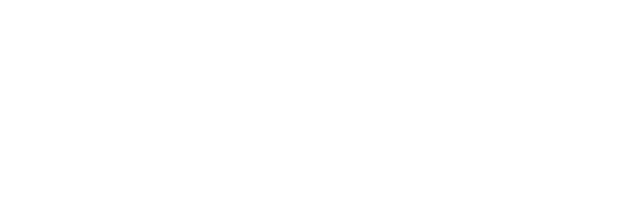
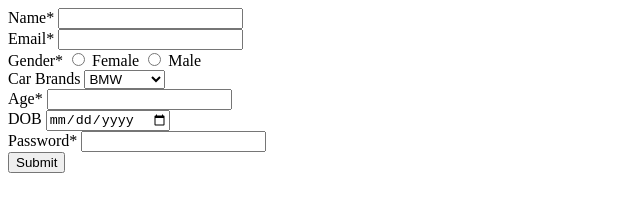
Before and after one commit to acciojob/signup-form-car-sayalikadam25, a website: page main.html in a window 1280 px wide. Shown: the whole page, without its empty margins (0-640 px from the left). Drawn offline with Linux system fonts and the light colour scheme.

Commit message:
created a submission

```diff
--- a/main.html
+++ b/main.html
@@ -8,6 +8,44 @@
 
 <body>
 	<!-- the entire body must be written by student -->
+	<form method="post">
+		<div>
+			<label for="name">Name*</label>
+			<input type="text" id="name" required>
+		</div>
+		<div>
+			<label for="email">Email*</label>
+			<input type="email" id="email" required>
+		</div>
+		<div>
+			<label for="gender">Gender*</label>
+			<input type="radio" id="Female" name="gender" value="Female" required>
+		    <label for="Female">Female</label>
+			<input type="radio" id="Male" name="gender" value="Male" required>
+		    <label for="Male">Male</label>
+		</div>
+		<div>
+			<label for="cars">Car Brands</label>
+			<select id="cars">
+			<option>BMW</option>
+			<option>Audi</option>
+			<option>Mercedez</option>
+			</select>
+		</div>
+		<div>
+			<label for="carage">Age*</label>
+			<input type="number" id="carage" required>
+		</div>
+		<div>
+			<label for="dop">DOB</label>
+		    <input type="date" id="dop" required>
+		</div>
+		<div>
+			<label for="password">Password*</label>
+			<input type="password" id="password" required>
+		</div>
+		<button type="submit">Submit</button>
+	</form>
     <script type="text/javascript" src="./script.js">
 </script>
 
```
